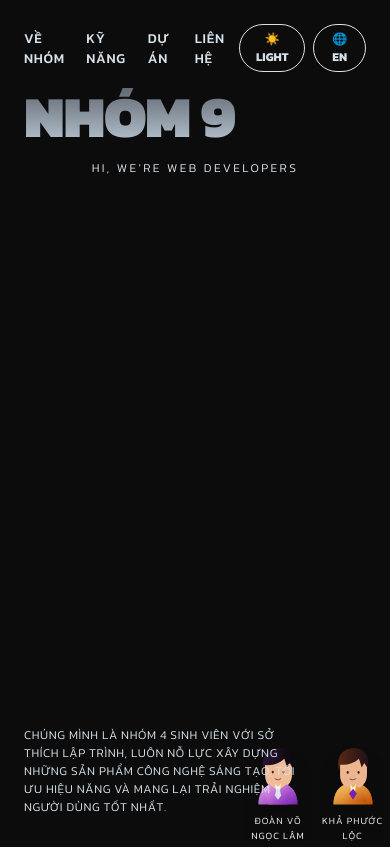
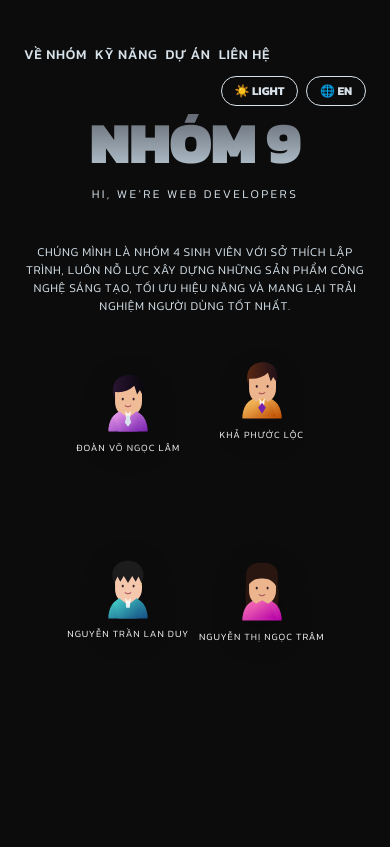
Before and after one commit to dvnlam2431-wq/Block2, a plain HTML site: page index.html in a window 390 px wide. Shown: the top 847 px of the page. Drawn offline with Linux system fonts and the light colour scheme.

Commit message:
chỉnh giao diện

```diff
--- a/script.js
+++ b/script.js
@@ -145,13 +145,25 @@ document.querySelectorAll('[data-profile]').forEach(button => button.addEventLis
 }));
 profileClose.addEventListener('click', closeProfile);
 profileBackdrop.addEventListener('click', e => { if (e.target === profileBackdrop) closeProfile() });
-addEventListener('keydown', e => { if (e.key === 'Escape' && profileBackdrop.classList.contains('open')) closeProfile() });
-// ---------- MAGNET: use tilt only, preserve click target ----------
-const mags = [...document.querySelectorAll(".magnet")];
-mags.forEach(m => {
-    m.addEventListener("pointermove", e => { const r = m.getBoundingClientRect(); const x = (e.clientX - r.left - r.width / 2) / r.width; const y = (e.clientY - r.top - r.height / 2) / r.height; m.style.setProperty("--tilt-x", `${-y * 4}deg`); m.style.setProperty("--tilt-y", `${x * 4}deg`) });
-    m.addEventListener("pointerleave", () => { m.style.setProperty("--tilt-x", "0deg"); m.style.setProperty("--tilt-y", "0deg") });
-});
+document.querySelectorAll('[data-profile]').forEach(button => button.addEventListener('click', e => {
+    profileOpener = button;
+    const p = profiles[button.dataset.profile];
+
+    // Cập nhật thông tin text
+    $('#profileName').textContent = p.name;
+    $('#profileStudent').textContent = p.student;
+    $('#profileDescription').textContent = p.description;
+
+    // THÊM DÒNG NÀY: Lấy chữ cái đầu tiên của từ cuối cùng trong tên (Ví dụ "Nguyễn Thị Ngọc Trâm" -> "T")
+    const initial = p.name.split(' ').pop().charAt(0);
+    document.querySelector('.profile-avatar').textContent = initial;
+
+    // Hiển thị popup
+    profileBackdrop.classList.add('open');
+    profileBackdrop.setAttribute('aria-hidden', 'false');
+    document.body.style.overflow = 'hidden';
+    profileClose.focus();
+}));
 // ---------- SCROLL ----------
 const mq = $('.marquee'), r1 = $('#r1'), r2 = $('#r2'), cards = [...document.querySelectorAll('.card')], stack = $('#stack');
 const clamp = (v, a, b) => Math.min(b, Math.max(a, v));
--- a/style.css
+++ b/style.css
@@ -133,7 +133,8 @@ nav a:hover {
     width: 100%;
     margin-top: 1rem;
     overflow: hidden;
-    padding-bottom: .05em
+    padding-bottom: .05em;
+    text-align: center;
 }
 
 .hero .sub {
@@ -146,13 +147,15 @@ nav a:hover {
 }
 
 .bottom {
-    margin-top: auto;
+    /* Thay đổi margin-top từ auto thành khoảng cách cố định (vd: 1.5rem) để nó bám ngay dưới Subtitle */
+    margin-top: 1.5rem;
     display: flex;
-    justify-content: space-between;
-    align-items: flex-end;
+    justify-content: center; /* <-- Sửa space-between thành center để đưa vào giữa */
+    align-items: center;     /* <-- Sửa flex-end thành center */
     padding-bottom: clamp(1.75rem, 2.5vw, 2.5rem);
     position: relative;
-    z-index: 20
+    z-index: 20;
+    width: 100%;             /* Đảm bảo khung bao bọc phủ hết chiều ngang */
 }
 
 .bottom p {
@@ -162,6 +165,8 @@ nav a:hover {
     line-height: 1.5;
     font-size: clamp(0.75rem, 1.4vw, 1.1rem);
     max-width: clamp(280px, 40vw, 500px);
+    text-align: center; /* <-- THÊM DÒNG NÀY ĐỂ CĂN GIỮA VĂN BẢN */
+    margin: 0 auto;     /* <-- THÊM DÒNG NÀY ĐỂ GIỮA KHỐI VĂN BẢN TRONG CONTAINER */
 }
 
 
@@ -722,10 +727,6 @@ footer p {
         font-size: 15vw
     }
 
-    .duo {
-        opacity: .9
-    }
-
     .item {
         flex-direction: column;
         gap: .5rem
@@ -832,16 +833,21 @@ footer p {
 /* CSS canh chỉnh cho 4 avatar */
 .duo {
     position: absolute;
-    left: 50%;
-    transform: translateX(-50%);
+    /* Dùng left/right bằng đúng padding của .hero (cùng mức lề với nav)
+       thay vì width:100% + translateX, để khối avatar KHÔNG BAO GIỜ
+       vượt ra ngoài lề màn hình, dù ở bất kỳ độ rộng laptop nào. */
+    left: clamp(1.5rem, 3vw, 2.5rem);
+    right: clamp(1.5rem, 3vw, 2.5rem);
     bottom: 0;
     z-index: 10;
+    width: auto;
+    max-width: 800px;
+    margin: 0 auto;
     display: flex;
-    width: 100%;
-    max-width: 800px;
     justify-content: center;
+    flex-wrap: wrap;
+    row-gap: 1rem;
     gap: clamp(0.25rem, 1.2vw, 1rem);
-    flex-wrap: nowrap;
 }
 
 .person {
@@ -980,3 +986,86 @@ html[data-theme="light"] .profile-description {
     color: #f8fafc;
     opacity: 0.85;
 }
+
+/* ===== RESPONSIVE MOBILE: sửa khoảng trống ở Hero + layout avatar ===== */
+@media(max-width:768px) {
+
+    /* --- NAV: cho phép xuống dòng, không đè lên nút toggle --- */
+    nav {
+        flex-wrap: wrap;
+        row-gap: .75rem;
+        padding-top: 1.25rem
+    }
+
+    nav>div:first-child {
+        flex-wrap: wrap;
+        row-gap: .5rem;
+        width: 100%;
+        justify-content: flex-start
+    }
+
+    nav .controls {
+        margin-left: auto
+    }
+
+    /* --- HERO: bỏ ép chiều cao 100vh để không còn khoảng trống giữa trang --- */
+    .hero {
+        height: auto;
+        min-height: 100svh;
+        padding-top: 1.5rem;
+        padding-bottom: 2rem
+    }
+
+    .hero h1 {
+        margin-top: .5rem
+    }
+
+    /* --- bottom: không kéo xuống đáy nữa, để trôi tự nhiên theo nội dung --- */
+    .bottom {
+        margin-top: 2.5rem;
+        padding-bottom: 0;
+        flex-direction: column;
+        align-items: center;
+        gap: 1.5rem
+    }
+
+    .bottom p {
+        max-width: 100%;
+        text-align: center
+    }
+
+    /* --- DUO (4 avatar): chuyển từ hàng ngang tràn cạnh sang lưới 2x2 nằm trong luồng trang --- */
+    .duo {
+        position: static;
+        transform: none;
+        left: auto;
+        bottom: auto;
+        margin: 2rem auto 0;
+        display: grid;
+        grid-template-columns: repeat(2, minmax(110px, 1fr));
+        justify-items: center;
+        row-gap: 1.75rem;
+        column-gap: .5rem;
+        max-width: 360px;
+        flex-wrap: unset
+    }
+
+    .person {
+        width: 100%;
+        max-width: 140px
+    }
+}
+
+@media(max-width:380px) {
+    .duo {
+        max-width: 260px
+    }
+
+    .avatar-art {
+        width: clamp(3rem, 16vw, 4rem)
+    }
+
+    .person small {
+        font-size: .58rem
+    }
+}
```
